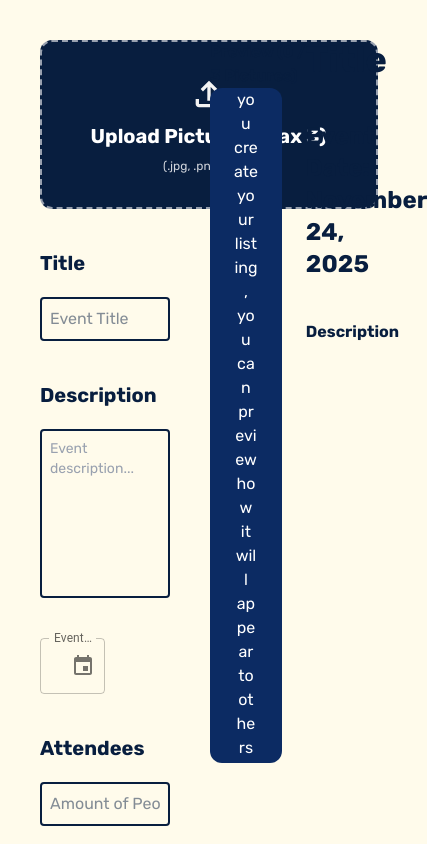
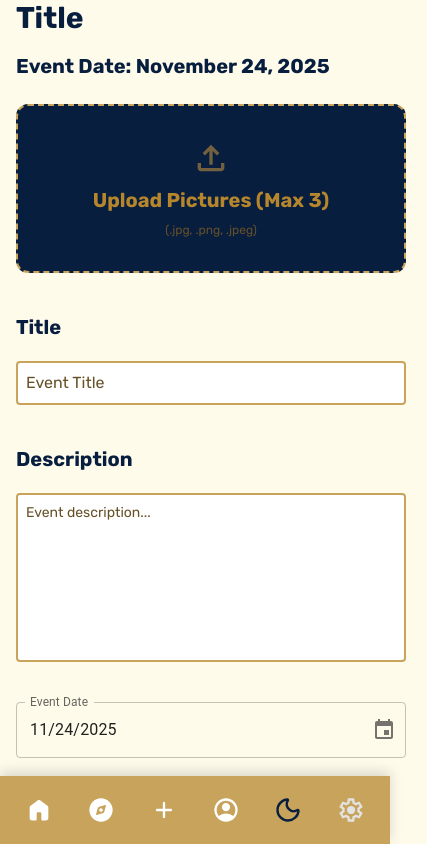
Before and after one commit to duranmichael681/cnct, a React (Vite) app: page /create in a window 390 px wide. Shown: the top 844 px of the page, 427 px wide, since content can reach past the window. Built offline with nearby package versions, Linux system fonts and the light colour scheme.

Commit message:
added changes to mobile layout for create page

```diff
--- a/src/pages/CreatePage.tsx
+++ b/src/pages/CreatePage.tsx
@@ -1,12 +1,11 @@
-import React, { useState, useCallback, useEffect, useRef } from "react";
-import { motion } from "framer-motion";
-import { Link } from "react-router-dom";
+import { useState, useCallback, useEffect, useRef } from "react";
 import { useDropzone } from "react-dropzone";
 import { AdapterDayjs } from "@mui/x-date-pickers/AdapterDayjs";
 import { LocalizationProvider } from "@mui/x-date-pickers/LocalizationProvider";
 import { DatePicker } from "@mui/x-date-pickers/DatePicker";
 import dayjs, { Dayjs } from "dayjs";
 import uploadIcon from "../assets/icons/upload_24dp_F3F3F3_FILL0_wght400_GRAD0_opsz24.svg";
+import SideBar from "../components/SideBar";
 
 interface FileWithPreview extends File {
   preview: string;
@@ -213,10 +212,10 @@ export default function UploadPage() {
     ) : (
       // Default content when no files are uploaded
       <>
-        <h2 className="font-semibold text-2xl text-white">
+        <h2 className="font-semibold text-2xl text-[var(--primary)]">
           Your Listing Preview
         </h2>
-        <p className="mt-5 w-1/3 break-words text-center text-white">
+        <p className="mt-5 w-full md:w-1/3 break-words text-center text-[var(--text-secondary)] px-4">
           As you create your listing, you can preview how it will appear to
           others on Marketplace.
         </p>
@@ -225,12 +224,24 @@ export default function UploadPage() {
 
   // --- Main Component Render ---
   return (
-    <div className="w-full min-h-screen flex">
-      <div className="flex w-1/3 m-10 flex-col">
+    <>
+      <SideBar />
+      <div className="w-full min-h-screen flex flex-col md:flex-row md:ml-[70px] pb-20 md:pb-0">
+        <div className="flex w-full md:w-1/3 mx-4 md:m-10 flex-col overflow-x-hidden">
+          {/* Mobile: Title and Date at top */}
+          <div className="md:hidden mb-6">
+            <h2 className="font-bold text-3xl break-words text-[var(--text)] mb-4">{title || "Title"}</h2>
+            {date && (
+              <p className="font-semibold text-xl text-[var(--text)]">
+                Event Date: {date.format("MMMM D, YYYY")}
+              </p>
+            )}
+          </div>
+
           {/* Dropzone Area */}
           <div
             {...getRootProps()}
-          className="bg-[var(--secondary)] rounded-xl w-[40vh] h-[20vh] flex flex-row items-center justify-start flex-wrap gap-2 cursor-pointer border-2 border-dashed border-gray-400 p-2"
+            className="bg-[var(--secondary)] rounded-xl w-full md:w-[40vh] h-[20vh] flex flex-row items-center justify-start flex-wrap gap-2 cursor-pointer border-2 border-dashed border-[var(--border)] p-2"
           >
             <input {...getInputProps()} />
 
@@ -250,61 +261,68 @@ export default function UploadPage() {
             <div className="flex flex-col items-center justify-center w-full h-full">
               <img
                 src={uploadIcon}
-                className="h-10 w-10 text-white"
+                className="h-10 w-10 brightness-0 saturate-100 opacity-80"
+                style={{
+                  filter: 'invert(58%) sepia(45%) saturate(468%) hue-rotate(0deg) brightness(95%) contrast(88%)'
+                }}
                 alt="Upload Icon"
               />
-              <h2 className="font-semibold text-xl m-2 text-white text-center">
+              <h2 className="font-semibold text-xl m-2 text-[var(--primary)] text-center">
                 {isDragActive
                   ? "Drop files here"
                   : `Upload Pictures (Max ${MAX_FILES})`}
               </h2>
-              <p className="text-xs text-gray-300">(.jpg, .png, .jpeg)</p>
+              <p className="text-xs text-[var(--text-secondary)]">(.jpg, .png, .jpeg)</p>
             </div>
           )}
         </div>
         {/* End Dropzone Integration */}
 
-        <div className=" flex flex-col mt-10 ">
-          <h2 className="text-xl font-semibold mb-5">Title</h2>
+        <div className="flex flex-col mt-10">
+          <h2 className="text-xl font-semibold mb-5 text-[var(--text)]">Title</h2>
           <input
             placeholder="Event Title"
             value={title}
             onChange={(e) => setTitle(e.target.value)}
-            className=" border-2 rounded p-2"
+            className="w-full border-2 border-[var(--border)] rounded p-2 bg-[var(--card-bg)] text-[var(--text)] placeholder:text-[var(--text-secondary)]"
           />
         </div>
-        <div className=" flex flex-col mt-10 ">
-          <h2 className="text-xl font-semibold mb-5">Description</h2>
+        <div className="flex flex-col mt-10">
+          <h2 className="text-xl font-semibold mb-5 text-[var(--text)]">Description</h2>
           <textarea
             placeholder="Event description..."
-            // 👇 FIX APPLIED: Added overflow-y-auto to enforce scrolling within the fixed h-[20vh]
-            className=" border-2 rounded p-2 h-[20vh] resize-none text-sm placeholder:text-gray-400 overflow-y-auto"
+            className="w-full border-2 border-[var(--border)] rounded p-2 h-[20vh] resize-none text-sm placeholder:text-[var(--text-secondary)] overflow-y-auto bg-[var(--card-bg)] text-[var(--text)]"
             value={description}
             onChange={(e) => setDescription(e.target.value)}
           ></textarea>
         </div>
-        <div className="w-1/2 mt-10 flex justify-center">
+        <div className="w-full md:w-1/2 mt-10">
           <LocalizationProvider dateAdapter={AdapterDayjs}>
             <DatePicker
               label="Event Date"
               value={date}
               onChange={(newValue) => setDate(newValue)}
+              slotProps={{
+                textField: {
+                  fullWidth: true
+                }
+              }}
             />
           </LocalizationProvider>
         </div>
-        <div className=" flex flex-col mt-10 ">
-          <h2 className="text-xl font-semibold mb-5">Attendees</h2>
+        <div className="flex flex-col mt-10">
+          <h2 className="text-xl font-semibold mb-5 text-[var(--text)]">Attendees</h2>
           <input
             placeholder="Amount of People"
-            className="border-2 rounded p-2"
+            className="w-full border-2 border-[var(--border)] rounded p-2 bg-[var(--card-bg)] text-[var(--text)] placeholder:text-[var(--text-secondary)]"
             value={attendees}
             onChange={(e) => setAttendees(e.target.value)}
           />
         </div>
-        <div className="flex flex-col justify-center items-center w-1/2 ">
+        <div className="flex flex-col justify-center items-center w-full md:w-1/2">
           <button
             onClick={handleSave}
-            className="bg-[var(--primary-hover)]  w-full mt-10 rounded cursor-pointer p-3 text-white font-bold"
+            className="bg-[var(--primary-hover)] w-full mt-10 rounded cursor-pointer p-3 text-white font-bold hover:opacity-90 transition-opacity"
           >
             Submit
           </button>
@@ -312,31 +330,32 @@ export default function UploadPage() {
       </div>
 
       {/* Listing Preview Section: The Carousel */}
-      <div className="w-3/4 flex-col min-h-screen mt-10">
-        <h1 className="font-semibold">
+      <div className="w-full md:w-3/4 flex-col min-h-screen mt-10 px-4 md:px-0">
+        <h1 className="font-semibold text-[var(--text)]">
           Preview ({files.length} / {MAX_FILES} Pictures)
         </h1>
-        <div className="w-3/4 bg-[var(--secondary-hover)] h-[80vh] flex items-center justify-center flex-col overflow-hidden rounded-xl relative">
+        <div className="w-full md:w-3/4 bg-[var(--secondary-hover)] h-[50vh] md:h-[80vh] flex items-center justify-center flex-col overflow-hidden rounded-xl relative">
           {mainCarouselPreview}
         </div>
       </div>
 
       {/* Details Preview Section */}
-      <div className="w-1/4 flex-col flex min-h-screen mt-10">
-        <h2 className="font-bold text-4xl break-words">{title || "Title"}</h2>
+      <div className="hidden md:flex md:w-1/4 flex-col min-h-screen mt-10 px-2 pr-10">
+        <h2 className="font-bold text-4xl break-words text-[var(--text)]">{title || "Title"}</h2>
         {date && (
-          <p className="font-semibold text-2xl mt-10">
+          <p className="font-semibold text-2xl mt-10 text-[var(--text)]">
             Event Date: {date.format("MMMM D, YYYY")}
           </p>
         )}{" "}
-        <h2 className="font-semibold text-l mt-10 break-words ">
+        <h2 className="font-semibold text-l mt-10 break-words text-[var(--text)]">
           {description || "Description"}
         </h2>
-        {attendees && <h2 className="font-bold text-2xl mt-10">Attendees </h2>}
+        {attendees && <h2 className="font-bold text-2xl mt-10 text-[var(--text)]">Attendees </h2>}
         {attendees && (
-          <h2 className="font-bold text-2xl mt-2">{attendees || "Limit"}</h2>
+          <h2 className="font-bold text-2xl mt-2 text-[var(--text)]">{attendees || "Limit"}</h2>
         )}
       </div>
       </div>
+    </>
   );
 }
```
Lines whose indentation alone changed are shown as unchanged.
